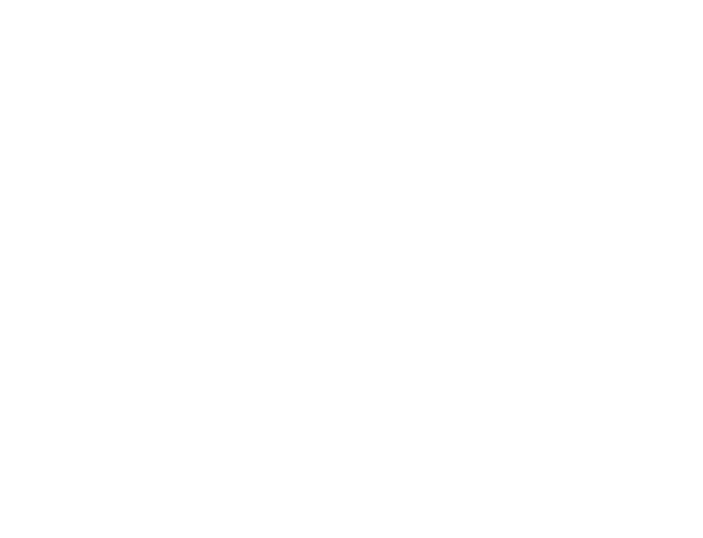
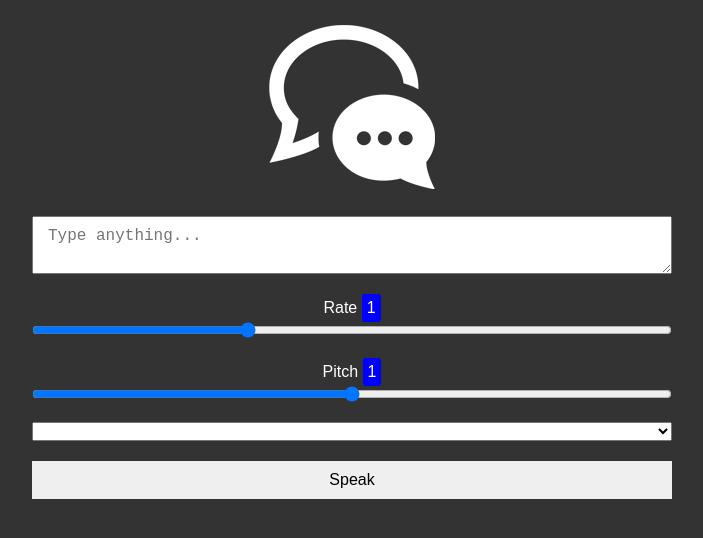
Before and after one commit to tawawhite/text-to-speech, a plain HTML site: page index.html in a window 1280 px wide. Shown: the whole page, without its empty margins (288-991 px from the left). Drawn offline with Linux system fonts and the light colour scheme.

Commit message:
Added markup and styling

```diff
--- a/index.html
+++ b/index.html
@@ -8,6 +8,53 @@
         <link rel="stylesheet" href="style.css" />
     </head>
     <body>
+        <div class="app">
+            <img src="img/speech.png" alt="Speech logo" />
+            <form class="form">
+                <div class="form-input">
+                    <textarea
+                        class="form__text"
+                        id="text-input"
+                        placeholder="Type anything..."
+                    ></textarea>
+                </div>
+
+                <div class="form-input">
+                    <label for="rate">Rate <span class="badge">1</span></label>
+                    <input
+                        type="range"
+                        id="rate"
+                        class="form__rate"
+                        min="0.5"
+                        max="2"
+                        value="1"
+                        step="0.1"
+                    />
+                </div>
+
+                <div class="form-input">
+                    <label for="pitch">Pitch <span class="badge">1</span></label>
+                    <input
+                        type="range"
+                        id="pitch"
+                        class="form__pitch"
+                        min="0"
+                        max="2"
+                        value="1"
+                        step="0.1"
+                    />
+                </div>
+
+                <div class="form-input">
+                    <select id="voice-select" class="form__voices"></select>
+                </div>
+
+                <div class="form-input">
+                    <button class="form__speak">Speak</button>
+                </div>
+            </form>
+        </div>
+
         <script src="script.js"></script>
     </body>
 </html>
--- a/style.css
+++ b/style.css
@@ -0,0 +1,56 @@
+* {
+    margin: 0;
+    padding: 0;
+    box-sizing: border-box;
+}
+
+html {
+    font-size: 62.5%;
+}
+
+body {
+    font-family: sans-serif;
+    background-color: #333;
+    color: #fff;
+    text-align: center;
+
+    display: flex;
+    justify-content: center;
+}
+
+.badge {
+    background-color: blue;
+    padding: 0.5rem;
+    display: inline-block;
+    border-radius: 10%;
+}
+
+.app {
+    width: 50%;
+}
+
+.app img {
+    margin: 2rem;
+}
+
+.form {
+    font-size: 1.6rem;
+}
+
+.form .form-input {
+    display: flex;
+    flex-direction: column;
+    margin-bottom: 2rem;
+}
+
+.form .form__text {
+    width: 100%;
+    font-size: 1.6rem;
+    padding: 1rem 1.5rem;
+}
+
+.form .form__speak {
+    border: none;
+    font-size: inherit;
+    padding: 1rem 1.5rem;
+}
```
